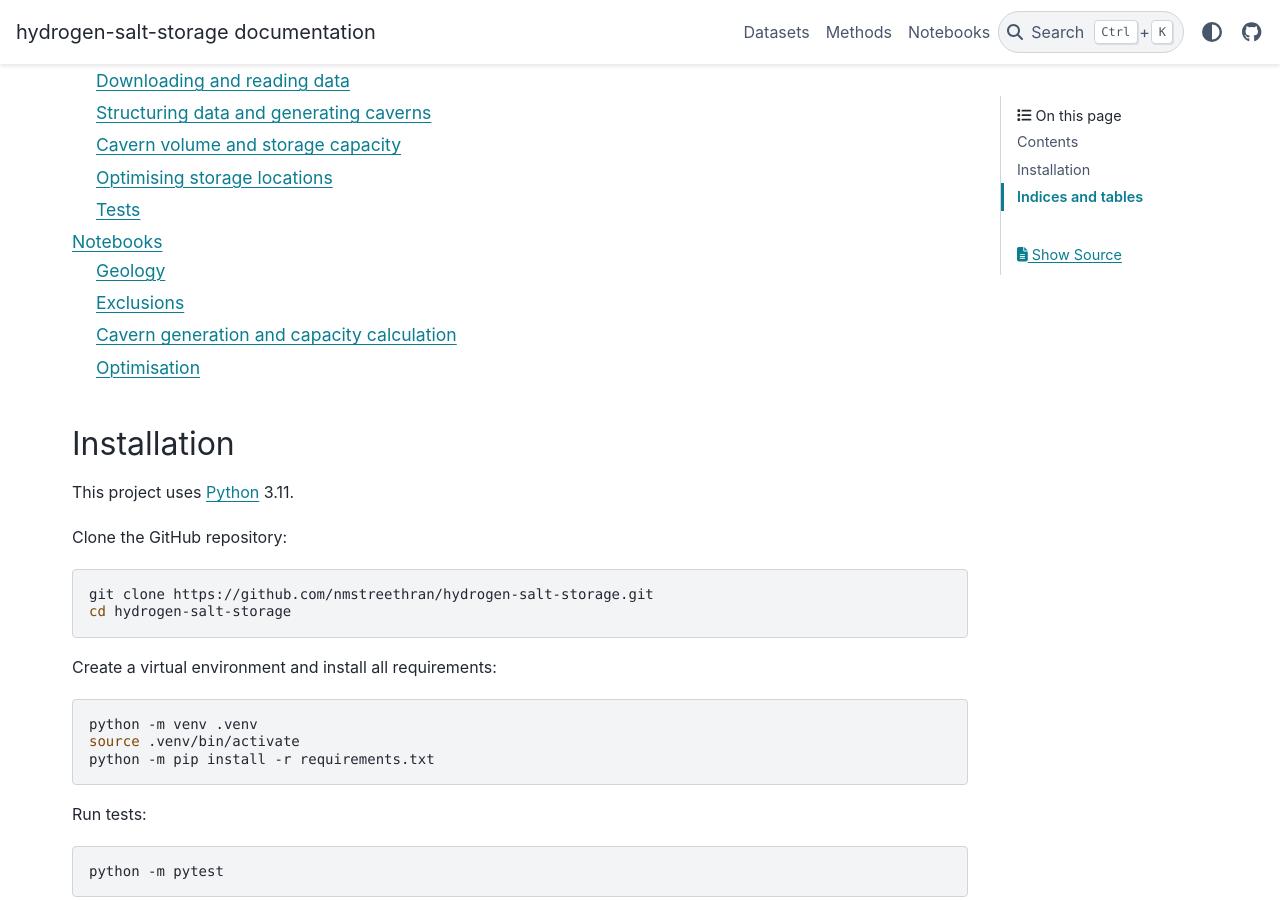
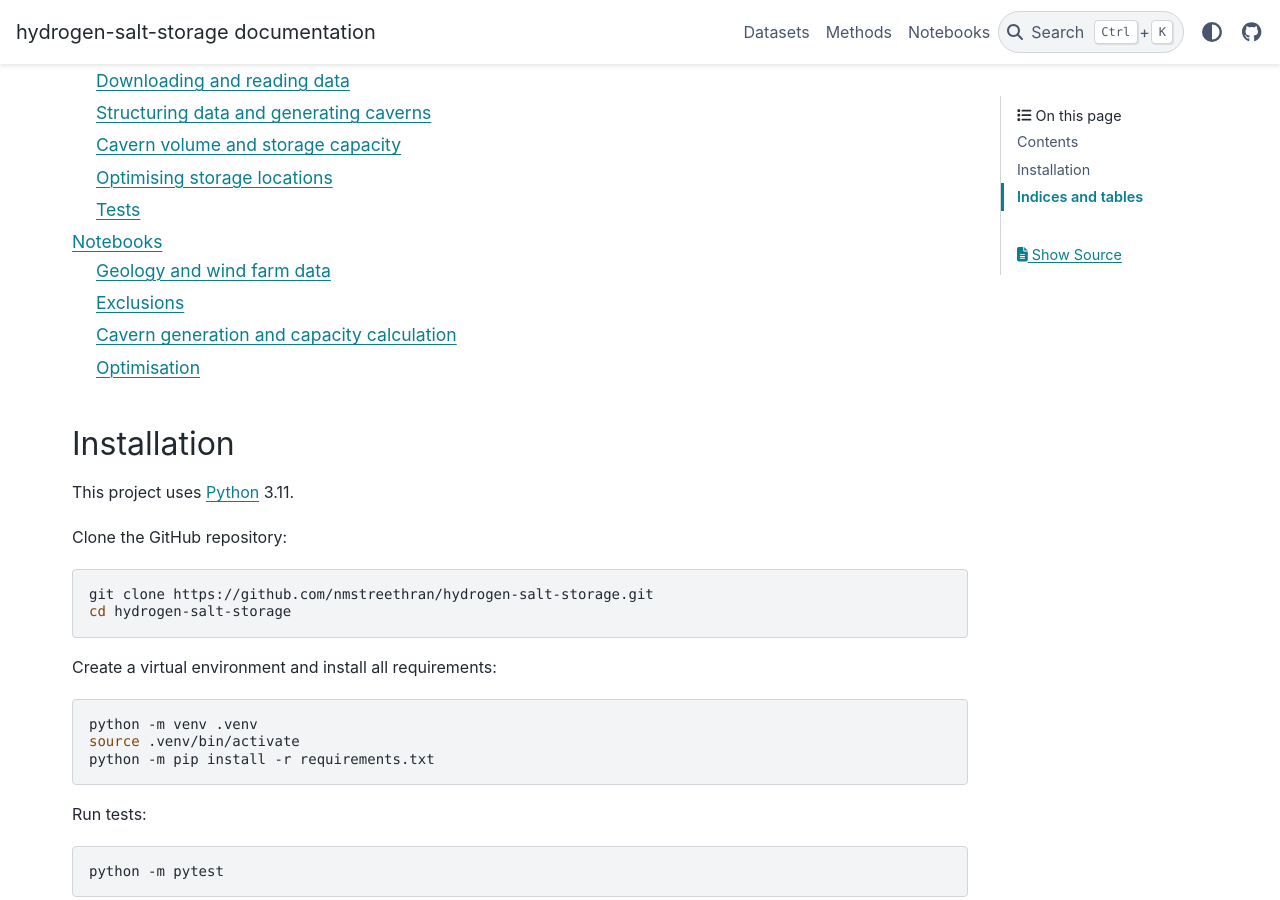
Before and after one commit to wind-to-hydrogen-toolkit/hydrogen-salt-storage, a Sphinx documentation site: the page built from docs/index.rst, in a window 1280 px wide and 900 px high, scrolled down 448 px. Built offline with Sphinx 7.4.7 and the PyData theme 0.15.4, drawn with Linux system fonts in a browser that asks for light colours; pages that are not in the unit, such as notebooks, are missing from menus.

Commit message:
reorganise

```diff
--- a/docs/notebooks/exclusions.rst
+++ b/docs/notebooks/exclusions.rst
@@ -5,7 +5,6 @@
    :maxdepth: 1
    :caption: Contents:
 
-   offshore_wind_farms
    offshore_exploration_wells
    frequent_shipping_routes
    subsea_cables
--- a/docs/notebooks/geology.rst
+++ b/docs/notebooks/geology.rst
@@ -1,5 +1,5 @@
-Geology
-=======
+Geology and wind farm data
+==========================
 
 .. toctree::
    :maxdepth: 1
@@ -8,3 +8,4 @@
    kish_basin_dat_files
    bathymetry
    kish_basin_stats
+   offshore_wind_farms
```
